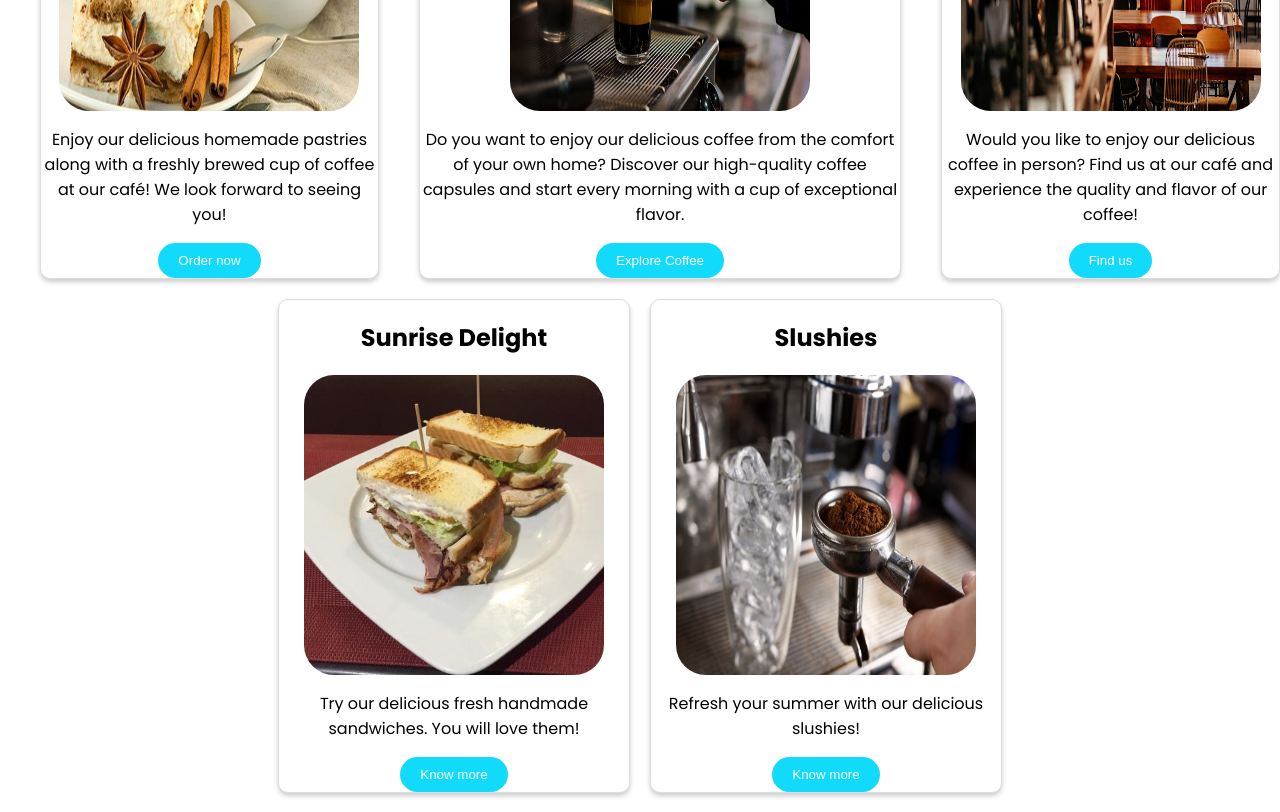
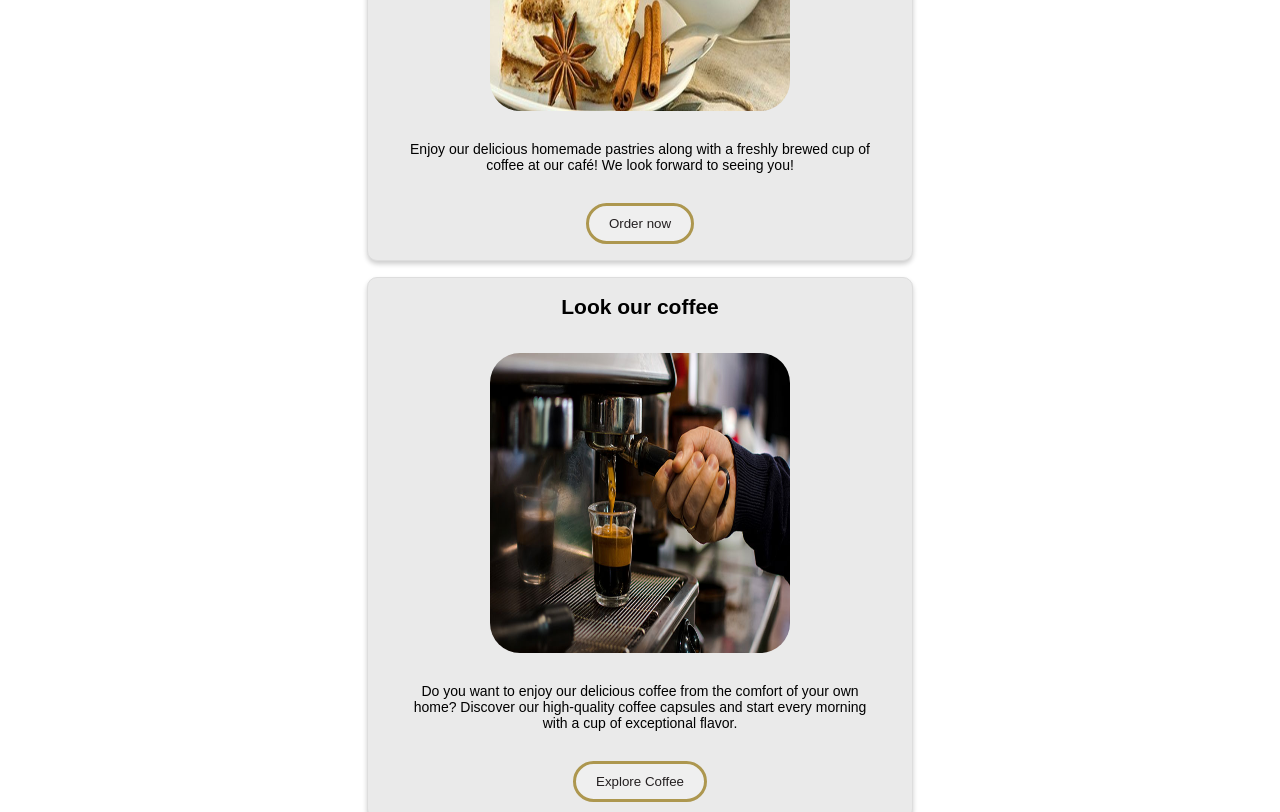
Before and after one commit to meeeww/tfg_cliente, a React (Vite) app: page / in a window 1280 px wide. Shown: the part 1160-1972 px from the top of the page. Built offline with nearby package versions, Linux system fonts and the light colour scheme.

Commit message:
Fix main

```diff
--- a/src/components/Informacion.jsx
+++ b/src/components/Informacion.jsx
@@ -15,19 +15,19 @@ const Informacion = () => {
                     <h2>Look at our letter</h2>
                     <img src={cafe2} alt="" />
                     <p>Enjoy our delicious homemade pastries along with a freshly brewed cup of coffee at our café! We look forward to seeing you!</p>
-                    <button>Order now</button>
+                    <button className="botonInformacion">Order now</button>
                 </div>
                 <div className="cajaInformacion">
                     <h2>Look our coffee</h2>
                     <img src={cafe1} alt="" />
                     <p>Do you want to enjoy our delicious coffee from the comfort of your own home? Discover our high-quality coffee capsules and start every morning with a cup of exceptional flavor.</p>
-                    <button>Explore Coffee</button>
+                    <button className="botonInformacion">Explore Coffee</button>
                 </div>
                 <div className="cajaInformacion">
                     <h2>Find us</h2>
                     <img src={cafe3} alt="" />
                     <p>Would you like to enjoy our delicious coffee in person? Find us at our café and experience the quality and flavor of our coffee!</p>
-                    <button>Find us</button>
+                    <button className="botonInformacion">Find us</button>
                 </div>
             </div>
             <div className="div2ContainerInformacion">
@@ -36,27 +36,25 @@ const Informacion = () => {
                         <h2>Sunrise Delight</h2>
                         <img src={cafe4} alt="" />
                         <p>Try our delicious fresh handmade sandwiches. You will love them!</p>
-                        <button>Know more</button>
+                        <button className="botonInformacion">Know more</button>
                     </div>
                     <div className="cajaInformacion2">
                         <h2>Slushies</h2>
                         <img src={cafe5} alt="" />
                         <p>Refresh your summer with our delicious slushies!</p>
-                        <button>Know more</button>
+                        <button className="botonInformacion">Know more</button>
                     </div>
-                </div>
-                <div className='filaInformacion2'>
                     <div className="cajaInformacion2">
                         <h2>Merchandise</h2>
                         <img src={cafe6} alt="" />
                         <p>Carry our brand with you everywhere with our line of merchandise. Find mugs, t-shirts, hats, and more at our café. Make your purchase and support your favorite café!</p>
-                        <button>Buy</button>
+                        <button className="botonInformacion">Buy</button>
                     </div>
                     <div className="cajaInformacion2">
                         <h2>Work with us</h2>
                         <img src={cafe7} alt="" />
                         <p>Join our team and be part of our passion for providing the best coffee and food experience! Check out our job opportunities and apply now.</p>
-                        <button>Work with us</button>
+                        <button className="botonInformacion">Work with us</button>
                     </div>
                 </div>
             </div>
--- a/src/estilos/estilos.css
+++ b/src/estilos/estilos.css
@@ -8,6 +8,10 @@
   --backgroud_color_2: #231f20;
   --gris: #231f20;
   --blanco: #EAEAEA;
+}
+
+* {
+  font-family: 'Rubik', sans-serif;
 }
 
 body {
@@ -99,18 +103,26 @@ body {
 .divContainerInformacion {
   display: flex;
   align-items: center;
+  height: 35rem;
+  gap: 1rem;
+  padding-inline: 1rem;
 }
 
 .cajaInformacion {
   display: flex;
   flex-direction: column;
+  justify-content: center;
+  flex: 1;
   align-items: center;
   text-align: center;
-  margin-left: 40px;
-  background-color: #ffffff;
+  padding-inline: 1rem;
+  background-color: var(--blanco);
   box-shadow: 0px 3px 5px rgba(0, 0, 0, 0.2);
   border-radius: 10px;
   border: 1px solid #dddddd;
+  height: 100%;
+  font-size: 14px;
+  row-gap: 1rem;
 }
 
 .cajaInformacion img {
@@ -121,27 +133,36 @@ body {
 
 .div2ContainerInformacion {
   display: flex;
-  flex-wrap: wrap;
-  justify-content: center;
+  align-items: center;
+  height: 35rem;
+  padding-inline: 1rem;
+  padding-block: 1rem;
 }
 
 .filaInformacion2 {
   display: flex;
-  justify-content: center;
-  margin: 10px;
+  align-items: center;
+  height: 35rem;
+  gap: 1rem;
+  width: 100%;
 }
 
 .cajaInformacion2 {
   display: flex;
   flex-direction: column;
   align-items: center;
-  margin: 10px;
+  justify-content: center;
+  flex: 1;
   width: 350px;
   text-align: center;
-  background-color: #ffffff;
+  padding-inline: 1rem;
+  background-color: var(--blanco);
   box-shadow: 0px 3px 5px rgba(0, 0, 0, 0.2);
   border-radius: 10px;
   border: 1px solid #dddddd;
+  height: 100%;
+  font-size: 14px;
+  row-gap: 1rem;
 }
 
 .cajaInformacion2 img {
@@ -150,17 +171,24 @@ body {
   border-radius: 30px;
 }
 
-button {
-  background-color: #12DAFB;;
-  color: #ffffff;
+.botonInformacion {
+  background-color: none;
+  color: var(--gris);
   padding: 10px 20px;
-  border: none;
-  border-radius: 20px;
+  border: 3px solid var(--color_secundario);
+  border-radius: 2rem;
   cursor: pointer;
+
+  transition: all 0.25s;
 }
 
-button:hover {
-  background-color: #03b6d1;;
+.botonInformacion:hover {
+  border: 3px solid var(--color_secundario);
+  border-radius: 2rem;
+  background-color: var(--color_secundario);
+  color: var(--blanco);
+
+  transition: all 0.25s;
 }
 
 /*dashboard*/
@@ -411,3 +439,43 @@ h3 {
 .social_linksFooter a:hover {
   color: var(--color_secundario);
 }
+
+@media (max-width: 1100px) {
+
+}
+
+@media (max-width: 1431px) {
+  .divContainerInformacion {
+    flex-direction: column;
+    height: 100%;
+    padding-inline: 3rem;
+  }
+
+  .cajaInformacion{
+    width: 30rem;
+    padding-block-end: 1rem;
+    padding-inline: 2rem;
+  }
+
+  .div2ContainerInformacion {
+    height: 100%;
+  }
+
+  .filaInformacion2 {
+    display: grid;
+    justify-content: center;
+    grid-template-columns: repeat(2, 1fr);
+    height: 100%;
+    padding-inline: 3rem;
+    justify-items: center;
+  }
+
+  .cajaInformacion2{
+    padding-block-end: 1rem;
+    height: auto;
+  }
+
+
+}
+
+/*640*/
```
